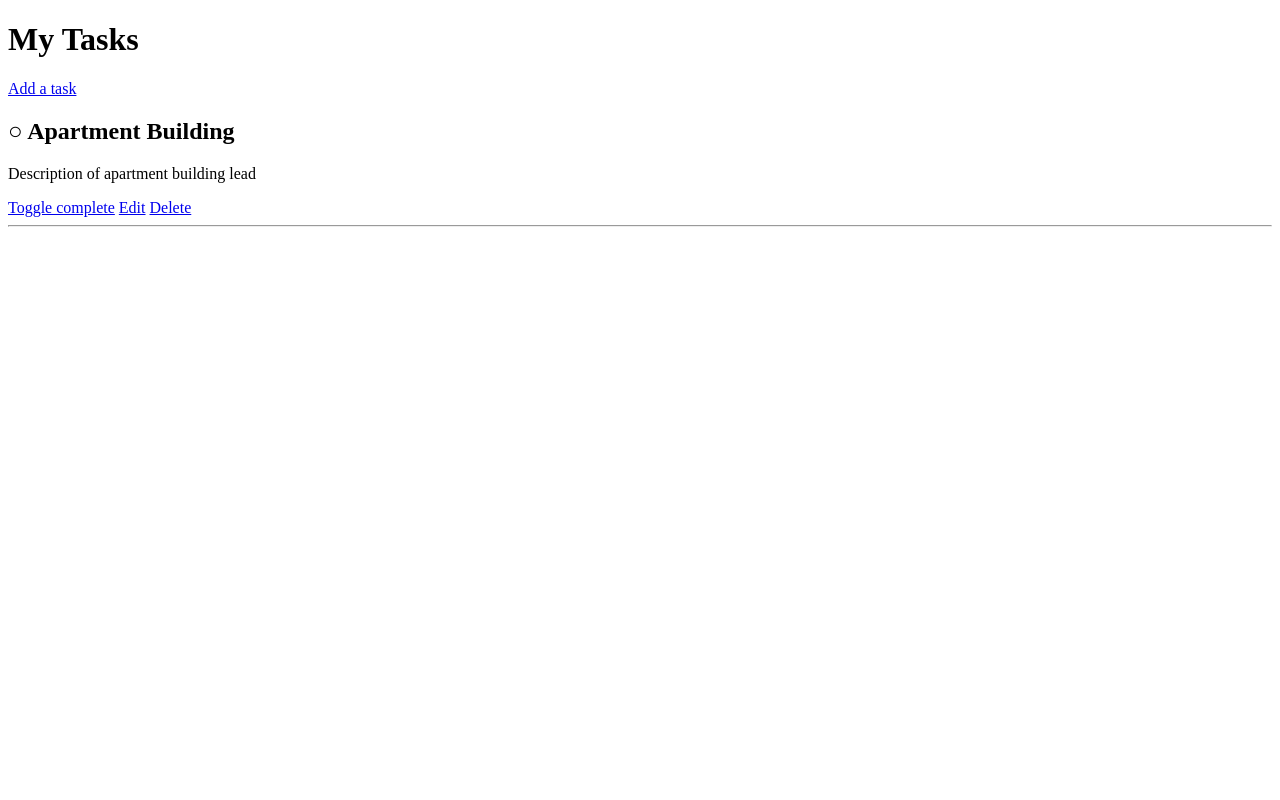
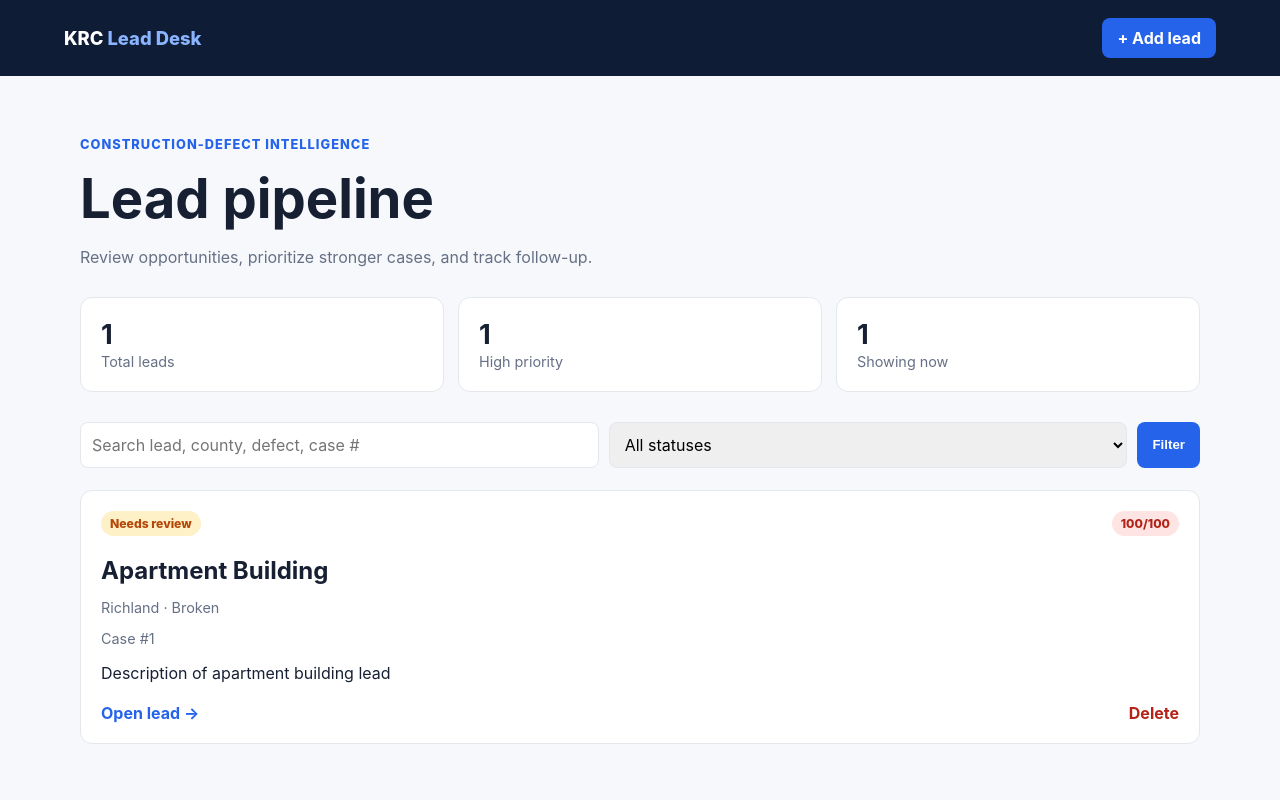
Before and after one commit to rdleadbitter/Capstone-Research-Milestone, a Django app: page / in a window 1280 px wide. Run offline with Django 5.2, Linux system fonts and the light colour scheme; data comes from the database, SQL or seed files in the repository; both versions use the stored data as it was after the commit.

Commit message:
made changes to task manager, created mini version of our lead finder/tracker app

```diff
--- a/django-lab/pyproject.toml
+++ b/django-lab/pyproject.toml
@@ -3,7 +3,12 @@ name = "django-lab"
 version = "0.1.0"
 requires-python = ">=3.11"
 dependencies = [
+    "dj-database-url>=3.1.2",
     "django>=5.2,<5.3",
+    "django-environ>=0.14.0",
+    "gunicorn>=26.2.0",
+    "psycopg[binary]>=3.3.6",
+    "whitenoise>=6.12.0",
 ]
 
 [dependency-groups]
--- a/django-lab/tasks/models.py
+++ b/django-lab/tasks/models.py
@@ -2,7 +2,19 @@ from django.db import models
 
 
 class Task(models.Model):
+    STATUS_CHOICES = [
+        ("new", "New"),
+        ("review", "Needs review"),
+        ("contacted", "Contacted"),
+        ("closed", "Closed"),
+    ]
+
     title = models.CharField(max_length=120)
+    case_number = models.CharField(max_length=40, blank=True)
+    county = models.CharField(max_length=60, blank=True)
+    defect_type = models.CharField(max_length=80, blank=True)
+    score = models.PositiveIntegerField(default=50)
+    status = models.CharField(max_length=20, choices=STATUS_CHOICES, default="new")
     description = models.TextField(blank=True)
     completed = models.BooleanField(default=False)
     created_at = models.DateTimeField(auto_now_add=True)
--- /dev/null
+++ b/django-lab/tasks/static/tasks/styles.css
@@ -0,0 +1,125 @@
+:root {
+  --ink: #172033;
+  --muted: #667085;
+  --line: #e4e7ec;
+  --blue: #2563eb;
+  --navy: #0f1c35;
+  --bg: #f6f8fb;
+}
+
+* { box-sizing: border-box; }
+
+body {
+  margin: 0;
+  color: var(--ink);
+  background: var(--bg);
+  font-family: Inter, system-ui, sans-serif;
+}
+
+.site-header {
+  display: flex;
+  justify-content: space-between;
+  align-items: center;
+  padding: 18px max(5vw, 28px);
+  color: white;
+  background: var(--navy);
+}
+
+.brand {
+  color: white;
+  font-weight: 800;
+  font-size: 1.15rem;
+  text-decoration: none;
+}
+
+.brand span { color: #8ab4ff; }
+
+.page-shell {
+  width: min(1120px, 90vw);
+  margin: 0 auto;
+  padding: 48px 0;
+}
+
+.hero h1 { margin: 6px 0; font-size: clamp(2rem, 5vw, 3.4rem); }
+.hero p { color: var(--muted); }
+.eyebrow { color: var(--blue) !important; font-size: .8rem; font-weight: 800; letter-spacing: .08em; text-transform: uppercase; }
+
+.button, .filters button {
+  border: 0;
+  border-radius: 8px;
+  padding: 10px 15px;
+  color: white;
+  background: var(--blue);
+  font-weight: 700;
+  text-decoration: none;
+}
+
+.stats {
+  display: grid;
+  grid-template-columns: repeat(3, 1fr);
+  gap: 14px;
+  margin: 30px 0;
+}
+
+.stats div, .lead-card {
+  border: 1px solid var(--line);
+  border-radius: 12px;
+  background: white;
+}
+
+.stats div { padding: 20px; }
+.stats strong { display: block; font-size: 1.7rem; }
+.stats span, .meta, .case { color: var(--muted); font-size: .9rem; }
+
+.filters {
+  display: flex;
+  gap: 10px;
+  margin-bottom: 22px;
+}
+
+.filters input, .filters select {
+  flex: 1;
+  border: 1px solid var(--line);
+  border-radius: 8px;
+  padding: 11px;
+  font: inherit;
+}
+
+.lead-grid {
+  display: grid;
+  grid-template-columns: repeat(auto-fit, minmax(270px, 1fr));
+  gap: 16px;
+}
+
+.lead-card { padding: 20px; }
+.lead-card h2 { margin-bottom: 6px; }
+
+.lead-card-top, .lead-card footer {
+  display: flex;
+  justify-content: space-between;
+  align-items: center;
+}
+
+.lead-card footer { margin-top: 20px; }
+.lead-card a { color: var(--blue); font-weight: 700; text-decoration: none; }
+.delete-link { color: #b42318 !important; }
+
+.status, .score {
+  border-radius: 99px;
+  padding: 5px 9px;
+  font-size: .76rem;
+  font-weight: 800;
+}
+
+.status-new { color: #175cd3; background: #dbeafe; }
+.status-review { color: #b54708; background: #fef0c7; }
+.status-contacted { color: #067647; background: #d1fadf; }
+.status-closed { color: #475467; background: #eaecf0; }
+
+.score { color: #344054; background: #f2f4f7; }
+.high-score { color: #b42318; background: #fee4e2; }
+
+@media (max-width: 650px) {
+  .stats { grid-template-columns: 1fr; }
+  .filters { flex-direction: column; }
+}
--- /dev/null
+++ b/django-lab/tasks/templates/base.html
@@ -0,0 +1,19 @@
+{% load static %}
+<!doctype html>
+<html lang="en">
+<head>
+  <meta charset="utf-8">
+  <title>KRC Lead Desk</title>
+  <link rel="stylesheet" href="{% static 'tasks/styles.css' %}">
+</head>
+<body>
+  <header class="site-header">
+    <a class="brand" href="{% url 'task-list' %}">KRC <span>Lead Desk</span></a>
+    <a class="button" href="{% url 'task-create' %}">+ Add lead</a>
+  </header>
+
+  <main class="page-shell">
+    {% block content %}{% endblock %}
+  </main>
+</body>
+</html>
--- a/django-lab/tasks/templates/tasks/task_confirm_delete.html
+++ b/django-lab/tasks/templates/tasks/task_confirm_delete.html
@@ -1,3 +1,6 @@
+{% extends "base.html" %}
+
+{% block content %}
 <!doctype html>
 <html>
 <head>
@@ -14,3 +17,4 @@
   <p><a href="{% url 'task-list' %}">Cancel</a></p>
 </body>
 </html>
+{% endblock %}
--- a/django-lab/tasks/templates/tasks/task_form.html
+++ b/django-lab/tasks/templates/tasks/task_form.html
@@ -1,3 +1,6 @@
+{% extends "base.html" %}
+
+{% block content %}
 <!doctype html>
 <html>
 <head>
@@ -15,3 +18,4 @@
   <p><a href="{% url 'task-list' %}">Back</a></p>
 </body>
 </html>
+{% endblock %}
--- a/django-lab/tasks/templates/tasks/task_list.html
+++ b/django-lab/tasks/templates/tasks/task_list.html
@@ -1,28 +1,60 @@
-<!doctype html>
-<html>
-<head>
-  <title>Task Tracker</title>
-</head>
-<body>
-  <h1>My Tasks</h1>
-  <p><a href="{% url 'task-create' %}">Add a task</a></p>
+{% extends "base.html" %}
 
+{% block content %}
+<section class="hero">
+  <p class="eyebrow">Construction-defect intelligence</p>
+  <h1>Lead pipeline</h1>
+  <p>Review opportunities, prioritize stronger cases, and track follow-up.</p>
+</section>
+
+<section class="stats">
+  <div><strong>{{ lead_count }}</strong><span>Total leads</span></div>
+  <div><strong>{{ high_priority_count }}</strong><span>High priority</span></div>
+  <div><strong>{{ tasks|length }}</strong><span>Showing now</span></div>
+</section>
+
+<form class="filters" method="get">
+  <input name="q" value="{{ query }}" placeholder="Search lead, county, defect, case #">
+  <select name="status">
+    <option value="">All statuses</option>
+    {% for value, label in statuses %}
+      <option value="{{ value }}" {% if active_status == value %}selected{% endif %}>
+        {{ label }}
+      </option>
+    {% endfor %}
+  </select>
+  <button type="submit">Filter</button>
+</form>
+
+<section class="lead-grid">
   {% for task in tasks %}
-    <article>
-      <h2>
-        {% if task.completed %}✓{% else %}○{% endif %}
-        {{ task.title }}
-      </h2>
+    <article class="lead-card">
+      <div class="lead-card-top">
+        <span class="status status-{{ task.status }}">{{ task.get_status_display }}</span>
+        <span class="score {% if task.score >= 80 %}high-score{% endif %}">
+          {{ task.score }}/100
+        </span>
+      </div>
 
-      <p>{{ task.description }}</p>
+      <h2>{{ task.title }}</h2>
+      <p class="meta">
+        {{ task.county|default:"County unknown" }} ·
+        {{ task.defect_type|default:"Category pending" }}
+      </p>
 
-      <a href="{% url 'task-toggle' task.pk %}">Toggle complete</a>
-      <a href="{% url 'task-edit' task.pk %}">Edit</a>
-      <a href="{% url 'task-delete' task.pk %}">Delete</a>
+      {% if task.case_number %}
+        <p class="case">Case #{{ task.case_number }}</p>
+      {% endif %}
+
+      <p>{{ task.description|default:"No notes yet."|truncatechars:125 }}</p>
+
+      <footer>
+        <a href="{% url 'task-edit' task.pk %}">Open lead →</a>
+        <a class="delete-link" href="{% url 'task-delete' task.pk %}">Delete</a>
+      </footer>
     </article>
-    <hr>
   {% empty %}
-    <p>No tasks yet. Add one.</p>
+    <p class="empty-state">No matching leads. Add one or clear the filters.</p>
   {% endfor %}
-</body>
-</html>
+</section>
+{% endblock %}
--- a/django-lab/tasks/urls.py
+++ b/django-lab/tasks/urls.py
@@ -5,6 +5,5 @@ urlpatterns = [
     path("", views.TaskListView.as_view(), name="task-list"),
     path("new/", views.TaskCreateView.as_view(), name="task-create"),
     path("<int:pk>/edit/", views.TaskUpdateView.as_view(), name="task-edit"),
-    path("<int:pk>/delete/", views.TaskDeleteView.as_view(), name="task-delete"),
-    path("<int:pk>/toggle/", views.toggle_task, name="task-toggle"),
+    path("<int:pk>/delete/", views.TaskDeleteView.as_view(), name="task-delete")
 ]
--- a/django-lab/tasks/views.py
+++ b/django-lab/tasks/views.py
@@ -1,4 +1,4 @@
-from django.shortcuts import get_object_or_404, redirect
+from django.db.models import Q
 from django.views.generic import CreateView, DeleteView, ListView, UpdateView
 
 from .forms import TaskForm
@@ -9,7 +9,33 @@ class TaskListView(ListView):
     model = Task
     template_name = "tasks/task_list.html"
     context_object_name = "tasks"
-    ordering = ["completed", "-created_at"]
+
+    def get_queryset(self):
+        queryset = Task.objects.all()
+        query = self.request.GET.get("q", "").strip()
+        status = self.request.GET.get("status", "")
+
+        if query:
+            queryset = queryset.filter(
+                Q(title__icontains=query)
+                | Q(county__icontains=query)
+                | Q(defect_type__icontains=query)
+                | Q(case_number__icontains=query)
+            )
+
+        if status:
+            queryset = queryset.filter(status=status)
+
+        return queryset.order_by("status", "-score", "-created_at")
+
+    def get_context_data(self, **kwargs):
+        context = super().get_context_data(**kwargs)
+        context["statuses"] = Task.STATUS_CHOICES
+        context["active_status"] = self.request.GET.get("status", "")
+        context["query"] = self.request.GET.get("q", "")
+        context["lead_count"] = Task.objects.count()
+        context["high_priority_count"] = Task.objects.filter(score__gte=80).count()
+        return context
 
 
 class TaskCreateView(CreateView):
@@ -30,10 +56,3 @@ class TaskDeleteView(DeleteView):
     model = Task
     template_name = "tasks/task_confirm_delete.html"
     success_url = "/"
-
-
-def toggle_task(request, pk):
-    task = get_object_or_404(Task, pk=pk)
-    task.completed = not task.completed
-    task.save()
-    return redirect("task-list")
```
Also changed, not shown: django-lab/tasks/forms.py (+9 -1 lines), django-lab/db.sqlite3, django-lab/tasks/migrations/0002_task_case_number_task_county_task_defect_type_and_more.py (added), 1 other file.
